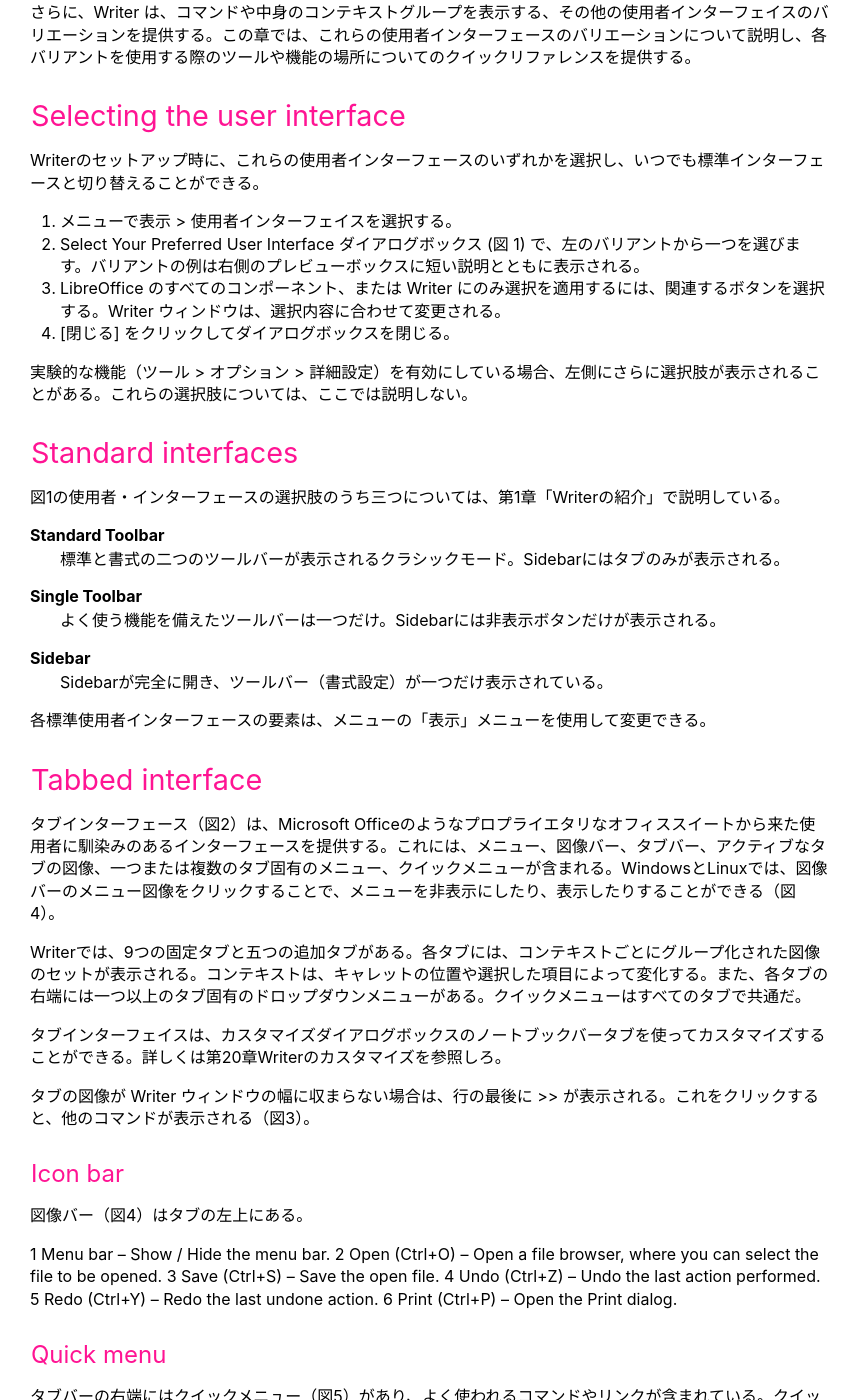
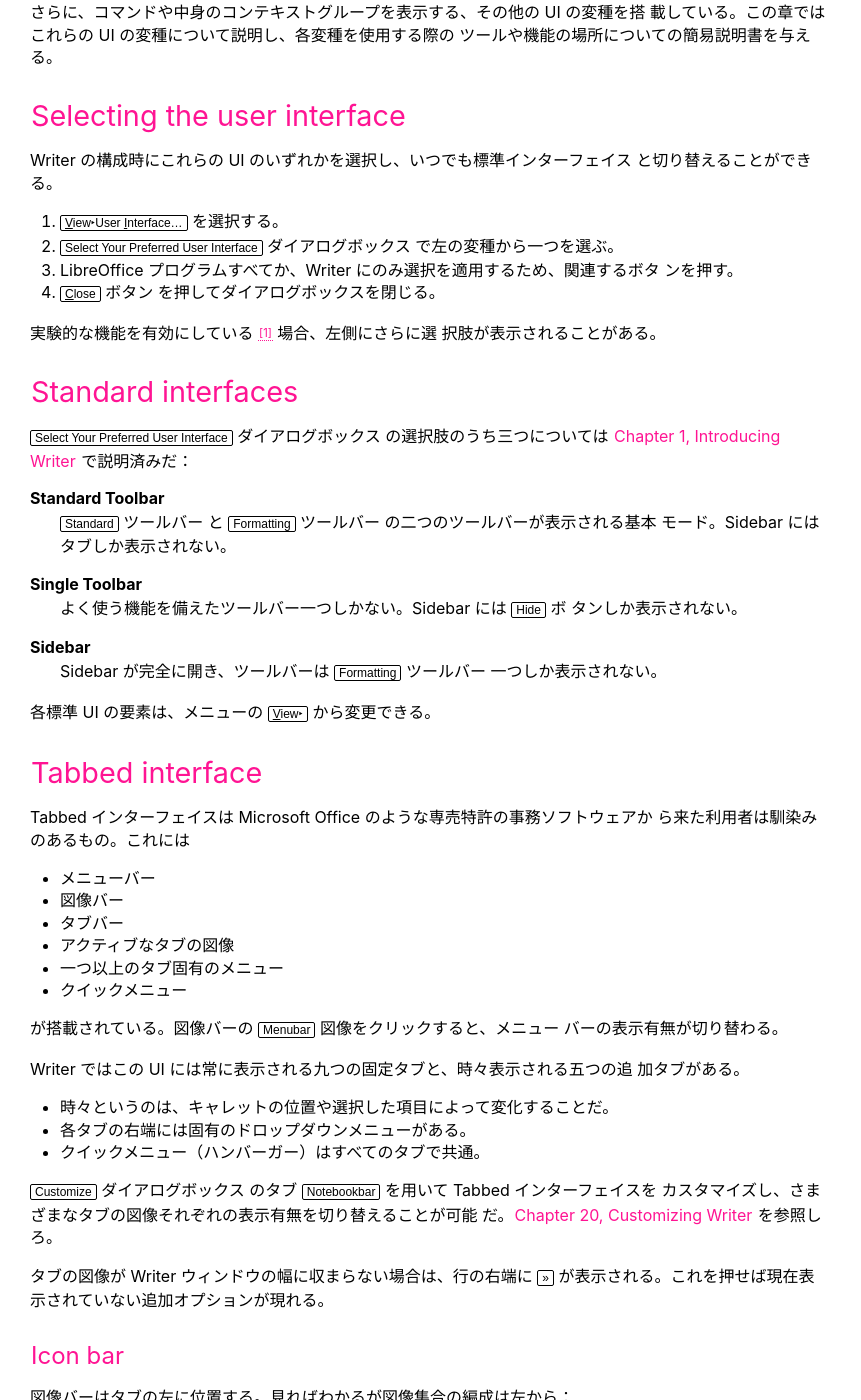
Before and after one commit to showa-yojyo/minibook, a Sphinx documentation site: the page built from source/libreoffice/writer-guide/writer21.rst, in a window 1280 px wide and 1400 px high, scrolled down 982 px. Shown: the whole window, without its empty margins (0-861 px from the left). Built offline with Sphinx 7.4.7, drawn with Linux system fonts in a browser that asks for light colours; some of the changed text lies outside the part shown.

Commit message:
writer21: RC [skip ci]

```diff
--- a/source/libreoffice/writer-guide/abbrev.txt
+++ b/source/libreoffice/writer-guide/abbrev.txt
@@ -27,6 +27,7 @@
 .. |Help| replace:: Help
 
 .. |Browse| replace:: :guilabel:`&Browse...` ボタン
+.. |Close| replace:: :guilabel:`&Close` ボタン
 .. |Finish| replace:: :guilabel:`&Finish` ボタン
 .. |Insert| replace:: :guilabel:`&Insert` ボタン
 .. |Next| replace:: :guilabel:`&Next >` ボタン
@@ -37,16 +38,26 @@
 
 .. Dialog boxes
 .. |CharacterStyleDlg| replace:: :guilabel:`Character Style` ダイアログボックス
+.. |CustomizeDlg| replace:: :guilabel:`Customize` ダイアログボックス
 .. |ExtensionsDlg| replace:: :guilabel:`Extensions` ダイアログボックス
 .. |ImageDlg| replace:: :guilabel:`Image` ダイアログボックス
 .. |ListStyleDlg| replace:: :guilabel:`List Style` ダイアログボックス
+.. |OpenFileDlg| replace:: :guilabel:`開く` ダイアログボックス
 .. |OptionsDlg| replace:: :guilabel:`Options` ダイアログボックス
 .. |PageStyleDlg| replace:: :guilabel:`Page Style` ダイアログボックス
 .. |ParagraphDlg| replace:: :guilabel:`Paragraph` ダイアログボックス
 .. |ParagraphStyleDlg| replace:: :guilabel:`Paragraph Style` ダイアログボックス
 .. |Position&SizeDlg| replace:: :guilabel:`Position and Size` ダイアログボックス
+.. |PrintDlg| replace:: :guilabel:`Print` ダイアログボックス
 .. |SaveAsDlg| replace:: :guilabel:`名前を付けて保存` ダイアログボックス
 .. |StyleDlg| replace:: :guilabel:`Style` ダイアログボックス
+
+.. Menus
+.. |File-->| replace:: :menuselection:`&File-->` メニュー
+.. |View-->| replace:: :menuselection:`&View-->` メニュー
+.. |Insert-->| replace:: :menuselection:`&Insert-->` メニュー
+.. |Tools-->| replace:: :menuselection:`&Tools-->` メニュー
+.. |Help-->| replace:: :menuselection:`&Help-->` メニュー
 
 .. Toolbars
 .. |DrawingToolbar| replace:: :guilabel:`Drawing` ツールバー
--- a/source/libreoffice/writer-guide/writer07.rst
+++ b/source/libreoffice/writer-guide/writer07.rst
@@ -2,12 +2,11 @@
 Writer Guide Chapter 7, Printing and Publishing ノート
 ======================================================================
 
+.. include:: ./abbrev.txt
 .. |CTL| replace:: :abbr:`CTL (Complex Text Language)`
 .. |DPI| replace:: :abbr:`DPI (dots per inch)`
 .. |EPS| replace:: :abbr:`EPS (Encapsulated PostScript)`
-.. |ePub| replace:: :abbr:`ePub (Electronic PUBlication)`
 .. |ISO| replace:: :abbr:`International Organization for Standardization`
-.. |PDF| replace:: :abbr:`PDF (Portable Document Format)`
 .. |PIN| replace:: :abbr:`PIN (Personal Identification Number)`
 
 .. contents:: 本章見出し
--- a/source/libreoffice/writer-guide/writer21.rst
+++ b/source/libreoffice/writer-guide/writer21.rst
@@ -3,6 +3,7 @@
 ======================================================================
 
 .. include:: ./abbrev.txt
+.. |UI| replace:: UI
 
 .. contents:: 章見出し
    :depth: 3
@@ -11,183 +12,294 @@
 Introduction
 ======================================================================
 
-既定では、LibreOffice Writer のコマンドは、カスケードメニューと図像でいっぱいのツールバーにまとめられている。これらのメニューとツールバーについては、関連するタスクと機能について説明する各章で説明する。
+既定では、LibreOffice Writer のコマンドはカスケードメニューと図像で満載のツール
+バーに集積している。これらのメニューとツールバーについては関連するタスクと機能に
+ついて説明する章それぞれで述べた。
 
-さらに、Writer は、コマンドや中身のコンテキストグループを表示する、その他の使用者インターフェイスのバリエーションを提供する。この章では、これらの使用者インターフェースのバリエーションについて説明し、各バリアントを使用する際のツールや機能の場所についてのクイックリファレンスを提供する。
+さらに、コマンドや中身のコンテキストグループを表示する、その他の |UI| の変種を搭
+載している。この章ではこれらの |UI| の変種について説明し、各変種を使用する際の
+ツールや機能の場所についての簡易説明書を与える。
 
 Selecting the user interface
 ======================================================================
 
-Writerのセットアップ時に、これらの使用者インターフェースのいずれかを選択し、いつでも標準インターフェースと切り替えることができる。
+Writer の構成時にこれらの |UI| のいずれかを選択し、いつでも標準インターフェイス
+と切り替えることができる。
 
-#. メニューで表示 > 使用者インターフェイスを選択する。
-#. Select Your Preferred User Interface ダイアログボックス (図 1) で、左のバリアントから一つを選びます。バリアントの例は右側のプレビューボックスに短い説明とともに表示される。
-#. LibreOffice のすべてのコンポーネント、または Writer にのみ選択を適用するには、関連するボタンを選択する。Writer ウィンドウは、選択内容に合わせて変更される。
-#. [閉じる] をクリックしてダイアログボックスを閉じる。
+.. |PreferredUIDlg| replace:: :guilabel:`Select Your Preferred User Interface` ダイアログボックス
 
-実験的な機能（ツール > オプション > 詳細設定）を有効にしている場合、左側にさらに選択肢が表示されることがある。これらの選択肢については、ここでは説明しない。
+#. :menuselection:`&View-->User &Interface...` を選択する。
+#. |PreferredUIDlg| で左の変種から一つを選ぶ。
+#. LibreOffice プログラムすべてか、Writer にのみ選択を適用するため、関連するボタ
+   ンを押す。
+#. |Close| を押してダイアログボックスを閉じる。
+
+実験的な機能を有効にしている [#writer21-footnote-advanced]_ 場合、左側にさらに選
+択肢が表示されることがある。
 
 Standard interfaces
 ======================================================================
 
-図1の使用者・インターフェースの選択肢のうち三つについては、第1章「Writerの紹介」で説明している。
+|PreferredUIDlg| の選択肢のうち三つについては |Chapter01| で説明済みだ：
 
 Standard Toolbar
-   標準と書式の二つのツールバーが表示されるクラシックモード。Sidebarにはタブのみが表示される。
+   |StandardToolbar| と |FormattingToolbar| の二つのツールバーが表示される基本
+   モード。Sidebar にはタブしか表示されない。
 Single Toolbar
-   よく使う機能を備えたツールバーは一つだけ。Sidebarには非表示ボタンだけが表示される。
+   よく使う機能を備えたツールバー一つしかない。Sidebar には :guilabel:`Hide` ボ
+   タンしか表示されない。
 Sidebar
-   Sidebarが完全に開き、ツールバー（書式設定）が一つだけ表示されている。
+   Sidebar が完全に開き、ツールバーは |FormattingToolbar| 一つしか表示されない。
 
-各標準使用者インターフェースの要素は、メニューの「表示」メニューを使用して変更できる。
+各標準 |UI| の要素は、メニューの :menuselection:`&View-->` から変更できる。
 
 Tabbed interface
 ======================================================================
 
-タブインターフェース（図2）は、Microsoft Officeのようなプロプライエタリなオフィススイートから来た使用者に馴染みのあるインターフェースを提供する。これには、メニュー、図像バー、タブバー、アクティブなタブの図像、一つまたは複数のタブ固有のメニュー、クイックメニューが含まれる。WindowsとLinuxでは、図像バーのメニュー図像をクリックすることで、メニューを非表示にしたり、表示したりすることができる（図4）。
+Tabbed インターフェイスは Microsoft Office のような専売特許の事務ソフトウェアか
+ら来た利用者は馴染みのあるもの。これには
 
-Writerでは、9つの固定タブと五つの追加タブがある。各タブには、コンテキストごとにグループ化された図像のセットが表示される。コンテキストは、キャレットの位置や選択した項目によって変化する。また、各タブの右端には一つ以上のタブ固有のドロップダウンメニューがある。クイックメニューはすべてのタブで共通だ。
+* メニューバー
+* 図像バー
+* タブバー
+* アクティブなタブの図像
+* 一つ以上のタブ固有のメニュー
+* クイックメニュー
 
-タブインターフェイスは、カスタマイズダイアログボックスのノートブックバータブを使ってカスタマイズすることができる。詳しくは第20章Writerのカスタマイズを参照しろ。
+が搭載されている。図像バーの :guilabel:`Menubar` 図像をクリックすると、メニュー
+バーの表示有無が切り替わる。
 
-タブの図像が Writer ウィンドウの幅に収まらない場合は、行の最後に >> が表示される。これをクリックすると、他のコマンドが表示される（図3）。
+Writer ではこの |UI| には常に表示される九つの固定タブと、時々表示される五つの追
+加タブがある。
+
+* 時々というのは、キャレットの位置や選択した項目によって変化することだ。
+* 各タブの右端には固有のドロップダウンメニューがある。
+* クイックメニュー（ハンバーガー）はすべてのタブで共通。
+
+|CustomizeDlg| のタブ :guilabel:`Notebookbar` を用いて Tabbed インターフェイスを
+カスタマイズし、さまざまなタブの図像それぞれの表示有無を切り替えることが可能
+だ。|Chapter20| を参照しろ。
+
+タブの図像が Writer ウィンドウの幅に収まらない場合は、行の右端に :guilabel:`»`
+が表示される。これを押せば現在表示されていない追加オプションが現れる。
 
 Icon bar
 ----------------------------------------------------------------------
 
-図像バー（図4）はタブの左上にある。
+図像バーはタブの左に位置する。見ればわかるが図像集合の編成は左から：
 
-1  Menu bar – Show / Hide the menu bar.
-2  Open (Ctrl+O) – Open a file browser, where you can select the file to be opened.
-3  Save (Ctrl+S) – Save the open file.
-4  Undo (Ctrl+Z) – Undo the last action performed.
-5  Redo (Ctrl+Y) – Redo the last undone action.
-6  Print (Ctrl+P) – Open the Print dialog.
+.. list-table:: title
+   :align: left
+   :header-rows: 0
+   :stub-columns: 0
+   :widths: auto
+
+   * - Menu bar
+     - メニューバー表示有無切り替え
+   * - :guilabel:`Open (Ctrl+O)`
+     - |OpenFileDlg| を開き、ファイルを選択する。
+   * - :guilabel:`Save (Ctrl+S)`
+     - このファイルを保存する。
+   * - :guilabel:`Undo (Ctrl+Z)`
+     - 最後に実行した操作を元に戻す。
+   * - :guilabel:`Redo (Ctrl+Y)`
+     - 最後に取り消した操作をやり直す。
+   * - :guilabel:`Print (Ctrl+P)`
+     - |PrintDlg| を開く。
 
 Quick menu
 ----------------------------------------------------------------------
 
-タブバーの右端にはクイックメニュー（図5）があり、よく使われるコマンドやリンクが含まれている。クイックメニューのいくつかの項目にはサブメニューがあり、右側の矢印で示されている。
+タブの右側にはクイックメニュー（ハンバーガー）があり、よく使われるコマンドやリン
+クが記載されている。
 
 Fixed tabs
 ----------------------------------------------------------------------
 
-Writerの固定タブは、File、Home、Insert、Layout、References、Review、View、Extension、Toolsだ。各タブについては次のページで説明する。図では、タブの左端と右端を別々に示しているので、コマンドをより簡単に見ることができる。
+.. |FileTUTab| replace:: :guilabel:`&File`
+.. |HomeTUTab| replace:: :guilabel:`&Home`
+.. |InsertTUTab| replace:: :guilabel:`&Insert`
+.. |LayoutTUTab| replace:: :guilabel:`&Layout`
+.. |ReferencesTUTab| replace:: :guilabel:`Reference&s`
+.. |ReviewTUTab| replace:: :guilabel:`&Review`
+.. |ViewTUTab| replace:: :guilabel:`&View`
+.. |ExtensionTUTab| replace:: :guilabel:`E&xtension`
+.. |ToolsTUTab| replace:: :guilabel:`&Tools`
+
+固定タブは次の九つだ：
+
+* |FileTUTab|
+* |HomeTUTab|
+* |InsertTUTab|
+* |LayoutTUTab|
+* |ReferencesTUTab|
+* |ReviewTUTab|
+* |ViewTUTab|
+* |ExtensionTUTab|
+* |ToolsTUTab|
+
+以降、各タブについて説明する。
 
 File tab
 ~~~~~~~~~~~~~~~~~~~~~~~~~~~~~~~~~~~~~~~~~~~~~~~~~~~~~~~~~~~~~~~~~~~~~~
 
-ファイル」タブ（図6）には、新規文書の作成、文書のオープン・保存・印刷・クローズ、雛形の管理、PDFやEPUBへの書き出し、文書プロパティの表示、電子署名の追加、既存のPDFへの署名などのコマンドがある。
+|FileTUTab| には、新規文書の作成、文書の開く、保存、印刷、閉じる、雛形の管理、
+|PDF| や |EPUB| ファイルへの書き出し、文書性質表示、電子署名追加、既存 |PDF|
+ファイルへの署名などのコマンドがある。
 
-Fileタブには二つのメニューがある（図7）：ファイル」と「ヘルプ」だ。ファイル」メニューには、タブ上の図像と同じコマンドが含まれている。ヘルプ」メニューには、さまざまなリソースへのリンクが用意されている。
+|FileTUTab| には |File-->| と |Help-->| メニューがある。
+
+* |File-->| にはタブ上の図像と同じコマンドが含まれている。
+* |Help-->| メニューにはさまざまな資料へのリンクが用意されている。
 
 Home tab
 ~~~~~~~~~~~~~~~~~~~~~~~~~~~~~~~~~~~~~~~~~~~~~~~~~~~~~~~~~~~~~~~~~~~~~~
 
-ホーム」タブ（図8）には、テキストのカット、コピー、ペースト、書式設定、一般的なアイテムの挿入（画像、表、特殊文字、改ページ）、スタイルの適用、更新、編集などのコマンドがある。
+|HomeTUTab| タブには、テキストの切り取り、コピー、貼り付け、書式整形、一般的な項目
+の挿入（画像、表組、特殊文字、改頁）、スタイルの適用、更新、編集などのコマンドが
+ある。
 
-ホームメニュー（図9）には、タブにはない追加コマンドがある。
+:menuselection:`&Home-->` メニューにはタブにないコマンドがある。
 
 Insert tab
 ~~~~~~~~~~~~~~~~~~~~~~~~~~~~~~~~~~~~~~~~~~~~~~~~~~~~~~~~~~~~~~~~~~~~~~
 
-挿入」タブ（図10）には、よく使われる多くの項目を挿入するためのコマンドが含まれている。
+|InsertTUTab| には、よく使われる多くの項目をはめ込むためのコマンドを搭載している。
 
-挿入]メニュー（図11）にも同じコマンドがいくつかある。
+|Insert-->| にも同じコマンドがいくつかある。
 
 Layout tab
 ~~~~~~~~~~~~~~~~~~~~~~~~~~~~~~~~~~~~~~~~~~~~~~~~~~~~~~~~~~~~~~~~~~~~~~
 
-レイアウトタブ（図12）は、ページレイアウトに関するコマンドを提供する。
+|LayoutTUTab| はページレイアウトに関するコマンドを搭載している。
 
-レイアウトメニュー (図13) には、同じ項目のいくつかのコマンドがある。
+:menuselection:`&Layout-->` メニューにも同じ項目のコマンドが少しはある。
 
 References tab
 ~~~~~~~~~~~~~~~~~~~~~~~~~~~~~~~~~~~~~~~~~~~~~~~~~~~~~~~~~~~~~~~~~~~~~~
 
-参考文献タブ（図14）には、目次、索引、脚注・巻末注、相互参照、書誌、フィールドを操作するためのコマンドが用意されている。
+|ReferencesTUTab| は目次、索引、脚注・巻末注、相互参照、書誌、フィールドを操作す
+るためのコマンドを搭載している。
 
-参考文献メニュー（図15）にも同じコマンドが多数用意されている。
+:menuselection:`Referenece&s-->` メニューにも同じコマンドが多数用意されている。
 
 Review tab
 ~~~~~~~~~~~~~~~~~~~~~~~~~~~~~~~~~~~~~~~~~~~~~~~~~~~~~~~~~~~~~~~~~~~~~~
 
-レビュー」タブ（図16）は編集を支援する。記録、表示、非表示、変更点の管理に素早くアクセスできる。
+|ReviewTUTab| は編集を支援する。記録、表示有無切り替え、変更点の管理に素早くアク
+セスできる。
 
-Reviewメニュー(図17)は同じコマンドの多くを提供する。
+:menuselection:`&Review` メニューは同じコマンドが多くある。
 
 View tab
 ~~~~~~~~~~~~~~~~~~~~~~~~~~~~~~~~~~~~~~~~~~~~~~~~~~~~~~~~~~~~~~~~~~~~~~
 
-表示] タブ (図 18) は、文書の画面表示に関するコマンドを提供する。
+|ViewTUTab| は文書の画面表示に関するコマンドを搭載する。
 
-表示] メニュー (図 19) にも同じコマンドが多数用意されている。
+|View-->| にも同じコマンドが多数用意されている。
 
 Extension tab
 ~~~~~~~~~~~~~~~~~~~~~~~~~~~~~~~~~~~~~~~~~~~~~~~~~~~~~~~~~~~~~~~~~~~~~~
 
-拡張機能タブ（図20）には、拡張機能ダイアログボックスにアクセスするためのメニューだけがある。
+|ExtensionTUTab| には |ExtensionsDlg| にアクセスするためのメニューしかない。
+
+.. admonition:: 利用者ノート
+
+   インストールしている拡張次第では、タブの中身にコマンドが並ぶ。
 
 Tools tab
 ~~~~~~~~~~~~~~~~~~~~~~~~~~~~~~~~~~~~~~~~~~~~~~~~~~~~~~~~~~~~~~~~~~~~~~
 
-ツール]タブ（図21）には、マクロ、メールマージ、フォーム作成のためのいくつかのツールが用意されている。
+|ToolsTUTab| にはマクロ、差し込み印刷、フォーム作成のためのいくつかのツールが用意
+されている。
 
-ツール]メニュー(図22)にも同じコマンドがいくつかある。
+|Tools-->| にも同じコマンドがいくつかある。
 
 Additional tabs
 ----------------------------------------------------------------------
 
-追加タブは、アイテムが選択されると表示され、「表示」タブと「拡張」タブの間に表示される。Writerの追加タブは、Draw、Image、Media、Object、Tableだ。
+追加タブは、アイテムが選択されると表示され、|ViewTUTab| と |ExtensionTUTab| の間
+に表示される。Writer の追加タブは：
+
+.. |DrawTUTab| replace:: :guilabel:`&Draw` タブ
+.. |ImageTUTab| replace:: :guilabel:`Ima&ge` タブ
+.. |MediaTUTab| replace:: :guilabel:`&Media` タブ
+.. |ObjectTUTab| replace:: :guilabel:`&Object` タブ
+.. |TableTUTab| replace:: :guilabel:`&Table` タブ
+
+* |DrawTUTab|
+* |ImageTUTab|
+* |MediaTUTab|
+* |ObjectTUTab|
+* |TableTUTab|
 
 Draw tab
 ~~~~~~~~~~~~~~~~~~~~~~~~~~~~~~~~~~~~~~~~~~~~~~~~~~~~~~~~~~~~~~~~~~~~~~
 
-描画タブ（図 23）は、描画オブジェクトが選択されているときに表示される。このタブには、図面オブジェクトにキャプションを付けたり修正したりするためのコマンドや、フォントワークオブジェクトを挿入したり修正したりするためのコマンドが用意されている。
+|DrawTUTab| は図面物が選択されているときに表示される。このタブには、図面物に説明を
+付けたり修正したりするためのコマンドや、Fontwork 物をはめ込んだり修正したりする
+ためのコマンドが用意されている。
 
-描画メニュー (図 24) は、描画オブジェクトによって異なるコマンドの部分集合を提供する。
+:menuselection:`&Draw-->` メニューは図面物によって異なるコマンドの部分集合を備え
+る。
 
 Image tab
 ~~~~~~~~~~~~~~~~~~~~~~~~~~~~~~~~~~~~~~~~~~~~~~~~~~~~~~~~~~~~~~~~~~~~~~
 
-画像タブ (図25) には、キャプション、トリミング、境界線と領域のスタイルと色、アンカー、折り返し、位置決め、フィルタリングなど、画像を扱うためのコマンドが用意されている。
+|ImageTUTab| には、説明、トリミング、境界線と領域のスタイルと色、錨、折り返し、位
+置決め、絞り込みなど、画像を扱うためのコマンドが用意されている。
 
-画像メニュー (図26) には、画像を扱うためのダイアログボックスへのリンクがある。
+:menuselection:`Ima&ge-->` メニューには画像を扱うためのダイアログボックスへのリン
+クがある。
 
 Media tab
 ~~~~~~~~~~~~~~~~~~~~~~~~~~~~~~~~~~~~~~~~~~~~~~~~~~~~~~~~~~~~~~~~~~~~~~
 
-メディアタブ（図27）には、オーディオまたはビデオファイルを配置し、実行するためのコマンドがある。
+|MediaTUTab| には音声または映像ファイルを配置し、実行するためのコマンドがある。
 
-メディア］メニュー（図28）にも同じコマンドがある。
+:menuselection:`&Media-->` メニューにも同じコマンドがある。
 
 Object tab
 ~~~~~~~~~~~~~~~~~~~~~~~~~~~~~~~~~~~~~~~~~~~~~~~~~~~~~~~~~~~~~~~~~~~~~~
 
-Objectタブ（図29）には、選択したオブジェクトの位置、サイズ変更、リンク、色、境界線の選択などのコマンドがある。図は枠が選択されているときのタブだ。
+|ObjectTUTab| には、選択した物の位置、寸法変更、リンク、色、境界線の選択などのコマ
+ンドがある。
 
-Objectメニュー（図30）にも同じコマンドがいくつかある。図は枠が選択されているときのメニューだ。
+:menuselection:`&Object-->` メニューにも同じコマンドがいくつかある。
 
 Table tab
 ~~~~~~~~~~~~~~~~~~~~~~~~~~~~~~~~~~~~~~~~~~~~~~~~~~~~~~~~~~~~~~~~~~~~~~
 
-テーブル・タブ（図31）は、キャレットがテーブル内にあるときに開かれる。
+|TableTUTab| はキャレットが表組内にあるときに開かれる。
 
-Tableメニュー（図32）には、タブに表示されていないコマンドもある。
+:menuselection:`&Table-->` メニューにはタブに表示されていないコマンドもある。
 
 Tabbed Compact interface
 ======================================================================
 
-タブ付きコンパクト・インターフェースには、タブ付きインターフェースと同じタブがあるが、各タブのコマンドは図像の一列に並べられ、その多くはドロップダウンメニューで選択できるようになっている。
+Tabbed Compact インターフェイスには Tabbed インターフェイスと同じタブがあるが、
+各タブのコマンドは図像一列で配列され、その多くはドロップダウンメニューで選択可能
+であるようになっている。
 
 Groupedbar Compact interface
 ======================================================================
 
-Groupedbarコンパクト・インターフェース（図34）は、図像とメニューのセットとして編成されたコマンドを含むグループに分割されている。
+Groupedbar Compact インターフェイスは図像とメニューの集合として組織されたコマン
+ドを含むグループに分割されている。
 
-Groupedbarメニュー（図35）は、使用者インターフェイスを変更する便利な方法を含む、コマンドの部分集合を提供する。
+Groupedbar メニューは |UI| を変更する便利な方法を含む、コマンドの部分集合を用意
+している。
 
 Contextual Single interface
 ======================================================================
 
-コンテクスチュアル・シングルインターフェイスは、標準的なメニューと、コンテクスチュアルに依存した中身を持つ単一のツールバーを表示する。
+Contextual Single インターフェイスは標準的なメニューと、状況に応じて中身が変化す
+る単一ツールバーを表示する。
+
+----
+
+章末注
+
+.. [#writer21-footnote-advanced] |OptionsDlg|
+   :menuselection:`LibreOffice-->Advanced` ページ :guilabel:`Enable experimental
+   features (may be unstable)` をオン
```
Also changed, not shown: other parts of source/libreoffice/writer-guide/abbrev.txt (+1 -0 lines).
